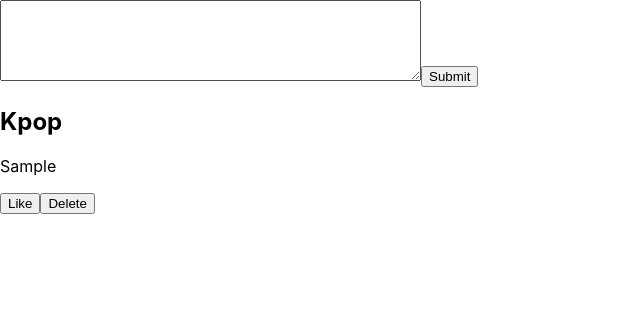
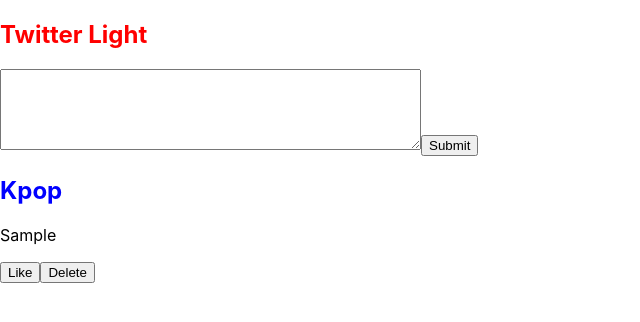
Before and after one commit to Jay890/ReactApp, a React (Create React App) app in the folder react-starter/: page / in a window 1280 px wide. Both pictures are taken after typing "Sample" into the empty fields and a click on the button "Submit". Shown: the top 322 px of the page, without its empty margins (0-640 px from the left). Built offline with nearby package versions, Linux system fonts and the light colour scheme.

Commit message:
Styling react components
Module css files to style

```diff
--- a/react-starter/src/App.js
+++ b/react-starter/src/App.js
@@ -2,6 +2,7 @@ import React, { useState } from "react";
 // Import Component
 import CreateTweet from "./components/CreateTweet";
 import TweetList from "./components/TweetList";
+import s from "./styles/App.module.css";
 
 function App() {
   // simple JS code e.g variables, functions
@@ -13,6 +14,7 @@ function App() {
   // JSX code
   return (
     <div className="box">
+      <h2 className={s.title}>Twitter Light</h2>
       <CreateTweet
         textInput={textInput}
         setTextInput={setTextInput}
--- a/react-starter/src/components/tweet.js
+++ b/react-starter/src/components/tweet.js
@@ -1,4 +1,5 @@
 import React from "react";
+import t from "../styles/Tweet.module.css";
 
 const Tweet = ({ name, tweets, setTweets, tweet }) => {
   const tweetDate = "24/11/2020";
@@ -7,7 +8,7 @@ const Tweet = ({ name, tweets, setTweets, tweet }) => {
   };
   return (
     <div className="tweet">
-      <h2>{name}</h2>
+      <h2 className={t.title}>{name}</h2>
       <p>{tweet.message}</p>
       <button>Like</button>
       <button onClick={deleteTweet}>Delete</button>
--- /dev/null
+++ b/react-starter/src/styles/App.module.css
@@ -0,0 +1,3 @@
+.title {
+  color: red;
+}
--- /dev/null
+++ b/react-starter/src/styles/Tweet.module.css
@@ -0,0 +1,3 @@
+.title {
+  color: blue;
+}
```
